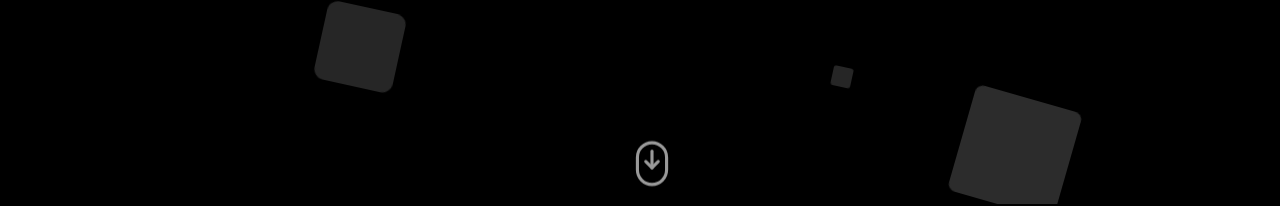
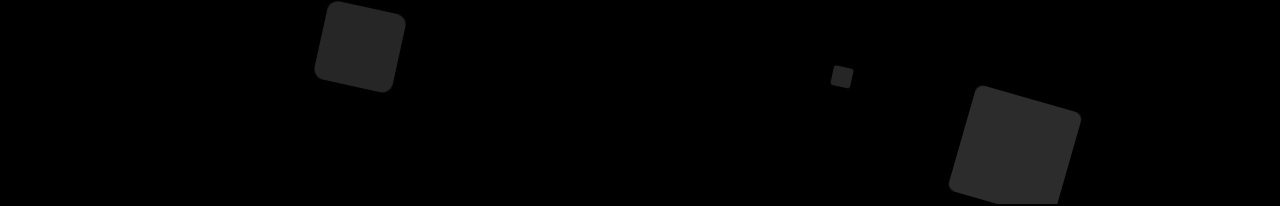
Before and after one commit to techshadow01/AbhiProfile, a Next.js app: page / in a window 1280 px wide. Shown: the part 597-803 px from the top of the page. Built offline with nearby package versions, Linux system fonts and the light colour scheme.

Commit message:
Update page.js

```diff
--- a/app/page.js
+++ b/app/page.js
@@ -3,7 +3,6 @@
 import Homebg from './ui/homebgs'
 
 import React from 'react'
-import Image from 'next/image';
 import { easeIn, easeInOut, motion } from 'framer-motion';
 import { Typewriter } from 'react-simple-typewriter'
 import Sidebar from "./components/sidebar";
@@ -12,9 +11,6 @@ import GitHubIcon from '@mui/icons-material/GitHub';
 import LinkedInIcon from '@mui/icons-material/LinkedIn';
 import XIcon from '@mui/icons-material/X';
 import MailOutlineIcon from '@mui/icons-material/MailOutline';
-import Scroll from './components/assets/scroll.svg'
-
-import { DotLottieReact } from '@lottiefiles/dotlottie-react';
 
 const page = () => {
 
@@ -35,7 +31,7 @@ const page = () => {
       <div className='relative w-full h-[93.4vh] flex items-center justify-center '>
 
         {/* home-left */}
-        <div className='w-[calc(100vw-100px)] ml-[60px] pl-[100px] max-sm:w-screen max-sm:ml-0 max-sm:pl-[30px] flex'>
+        <div className='w-[calc(100vw-100px)] ml-[60px] pl-[100px] max-sm:w-screen max-sm:ml-0 max-sm:pl-[30px] '>
 
           {/* home-left-in */}
           <motion.div className=' relative w-[80%] h-[80%] text-white max-sm:w-[90%]'
@@ -74,28 +70,13 @@ const page = () => {
 
               </div>
             </div>
-            <motion.div
-              initial={{ opacity: 0, x: 50 }}
-              animate={{ transition: { duration: 1.5, delay: 1 }, opacity: 1, x: 0 }}
-              className='absolute right-[-100px] top-0 w-[370px] aspect-square max-md:hidden'>
-              <DotLottieReact
-                src="https://lottie.host/00a2d387-0819-480f-a42a-75bdbfc18c94/sADWaht3qJ.lottie"
-                loop
-                autoplay
-              />
-            </motion.div>
           </motion.div>
+
         </div>
         <Sidebar />
       </div>
 
-      <motion.div
-        animate={{ y: [-5, 5], transition: { duration: 1, repeat: Infinity, repeatType: "mirror", delay: 1 } }}
-        className='absolute bottom-3 left-[49vw] opacity-60 max-sm:hidden'>
-        <Image src={Scroll} alt="" width={50} />
-      </motion.div>
-
-    </div >
+    </div>
   )
 }
 
```
